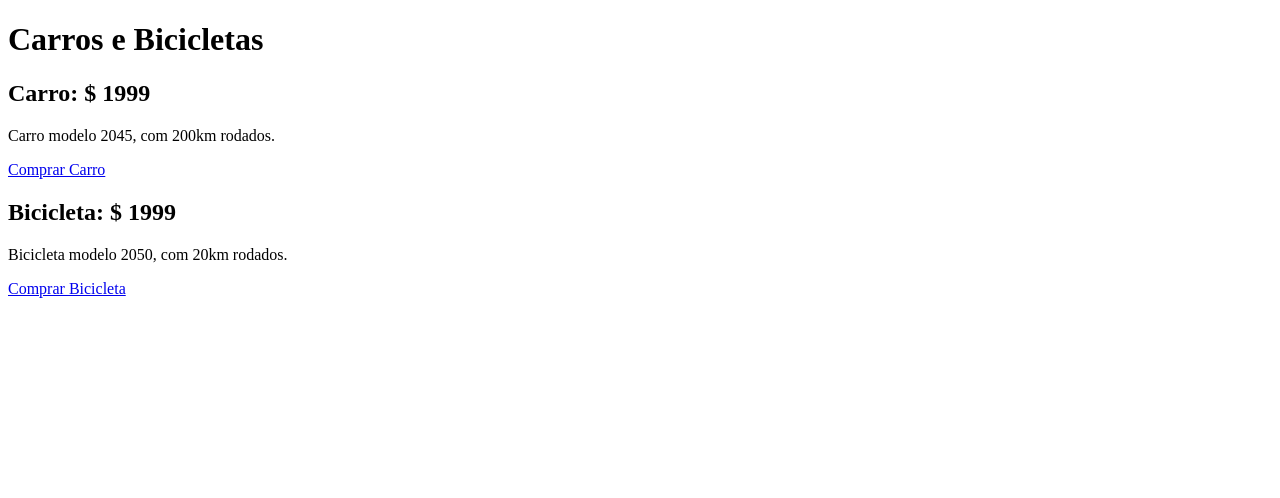
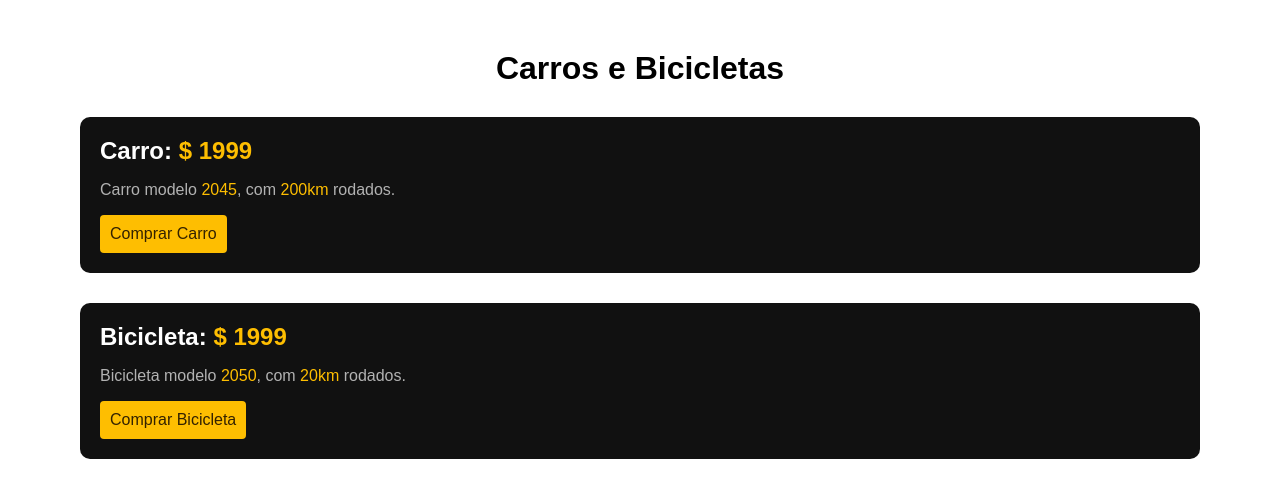
Before and after one commit to Brenda-Rabelo/Display-Box, a plain HTML site: page display box/index.html in a window 1280 px wide. Drawn offline with Linux system fonts and the light colour scheme; files that its build step writes are made by us from their sources; the site is published under a folder, as on GitHub Pages, so addresses that start at the root find nothing.

Commit message:
Atualizei o css

```diff
--- a/display box/index.html
+++ b/display box/index.html
@@ -5,7 +5,7 @@
   <meta charset="UTF-8">
 
   <title>Carros e Bicicletas</title>
-  <link rel="stylesheet" href="/css/stylos.css">
+  <link rel="stylesheet" href="./css/stylos.css">
 </head>
 
 <body>
```
Also changed, not shown: display box/css/stylos.css (renamed from display box/stylos.css).
